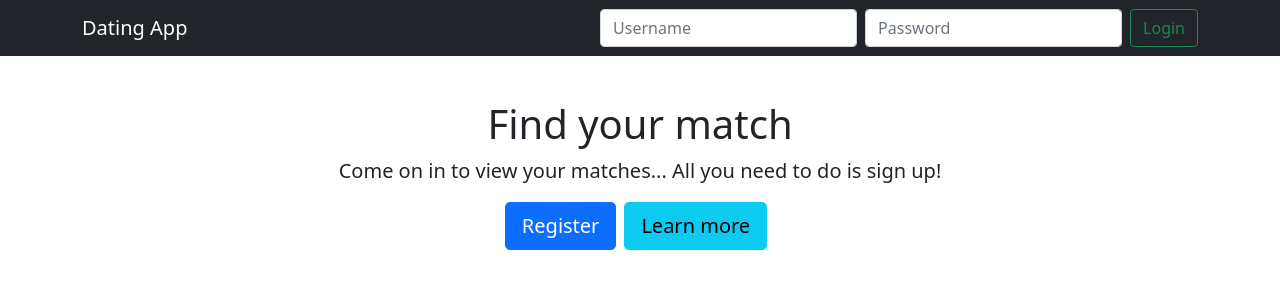
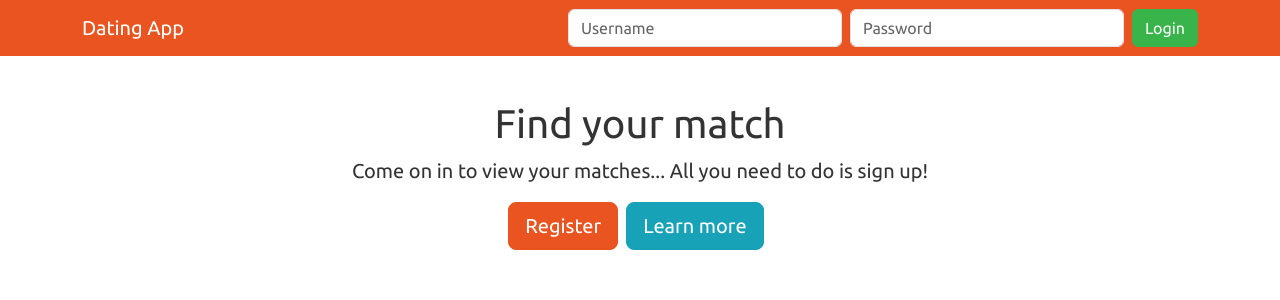
Before and after one commit to dev-andre-m/dating-app-front, an Angular app: page / in a window 1280 px wide. Shown: the top 300 px of the page. Built offline with nearby package versions, Linux system fonts and the light colour scheme; no server answers.

Commit message:
feat: auth guards and shared module

```diff
--- a/angular.json
+++ b/angular.json
@@ -25,9 +25,10 @@
               "src/assets"
             ],
             "styles": [
-              "./node_modules/ngx-bootstrap/datepicker/bs-datepicker.css",
-              "./node_modules/bootstrap/dist/css/bootstrap.min.css",
-              "./node_modules/font-awesome/css/font-awesome.min.css",
+              "node_modules/ngx-bootstrap/datepicker/bs-datepicker.css",
+              "node_modules/bootstrap/dist/css/bootstrap.min.css",
+              "node_modules/bootswatch/dist/united/bootstrap.css",
+              "node_modules/font-awesome/css/font-awesome.min.css",
               "node_modules/ngx-toastr/toastr.css",
               "src/styles.css"
             ],
--- a/package.json
+++ b/package.json
@@ -19,6 +19,7 @@
     "@angular/platform-browser-dynamic": "^15.2.0",
     "@angular/router": "^15.2.0",
     "bootstrap": "^5.1.3",
+    "bootswatch": "^5.2.3",
     "font-awesome": "^4.7.0",
     "ngx-bootstrap": "^10.2.0",
     "ngx-toastr": "^16.1.0",
--- /dev/null
+++ b/src/app/_guards/auth.guard.ts
@@ -0,0 +1,25 @@
+import { Injectable } from '@angular/core';
+import { CanActivate } from '@angular/router';
+import { Observable, map } from 'rxjs';
+import { AccountService } from '../_services/account.service';
+import { ToastrService } from 'ngx-toastr';
+
+@Injectable({
+  providedIn: 'root'
+})
+export class AuthGuard implements CanActivate {
+
+  constructor(private accountService: AccountService, private toastr: ToastrService) {}
+  canActivate(): Observable<boolean> {
+    return this.accountService.currentUser$.pipe(
+      map(user => {
+        if(user) return true;
+        else {
+          this.toastr.error('You cannot access this page');
+          return false;
+        }
+      })
+    )
+  }
+
+}
--- /dev/null
+++ b/src/app/_modules/shared.module.ts
@@ -0,0 +1,22 @@
+import { NgModule } from '@angular/core';
+import { CommonModule } from '@angular/common';
+import { BsDropdownModule } from 'ngx-bootstrap/dropdown';
+import { ToastrModule } from 'ngx-toastr';
+
+
+
+@NgModule({
+  declarations: [],
+  imports: [
+    CommonModule,
+    BsDropdownModule.forRoot(),
+    ToastrModule.forRoot({
+      positionClass: 'toast-bottom-right'
+    })
+  ],
+  exports: [
+    BsDropdownModule,
+    ToastrModule
+  ]
+})
+export class SharedModule { }
--- a/src/app/app-routing.module.ts
+++ b/src/app/app-routing.module.ts
@@ -5,13 +5,20 @@ import { MemberListComponent } from './members/member-list/member-list.component
 import { MemberDetailComponent } from './members/member-detail/member-detail.component';
 import { ListsComponent } from './lists/lists.component';
 import { MessagesComponent } from './messages/messages.component';
+import { AuthGuard } from './_guards/auth.guard';
 
 const routes: Routes = [
   {path: '', component: HomeComponent},
-  {path: 'members', component: MemberListComponent},
-  {path: 'members/:id', component: MemberDetailComponent},
-  {path: 'lists', component: ListsComponent},
-  {path: 'messages', component: MessagesComponent},
+  {path: '' ,
+    runGuardsAndResolvers: 'always',
+    canActivate: [AuthGuard],
+    children: [
+      {path: 'members', component: MemberListComponent},
+      {path: 'members/:id', component: MemberDetailComponent},
+      {path: 'lists', component: ListsComponent},
+      {path: 'messages', component: MessagesComponent}
+    ]
+  },
   {path: '**', component: HomeComponent, pathMatch: 'full'},
 ];
 
--- a/src/app/app.module.ts
+++ b/src/app/app.module.ts
@@ -7,14 +7,13 @@ import { AppComponent } from './app.component';
 import { BrowserAnimationsModule } from '@angular/platform-browser/animations';
 import { NavComponent } from './nav/nav.component';
 import { FormsModule } from '@angular/forms';
-import { BsDropdownModule } from 'ngx-bootstrap/dropdown';
 import { HomeComponent } from './home/home.component';
 import { RegisterComponent } from './register/register.component';
 import { MemberListComponent } from './members/member-list/member-list.component';
 import { MemberDetailComponent } from './members/member-detail/member-detail.component';
 import { ListsComponent } from './lists/lists.component';
 import { MessagesComponent } from './messages/messages.component';
-import { ToastrModule } from 'ngx-toastr';
+import { SharedModule } from './_modules/shared.module';
 
 @NgModule({
   declarations: [
@@ -33,10 +32,7 @@ import { ToastrModule } from 'ngx-toastr';
     HttpClientModule,
     BrowserAnimationsModule,
     FormsModule,
-    BsDropdownModule.forRoot(),
-    ToastrModule.forRoot({
-      positionClass: 'toast-bottom-right'
-    })
+    SharedModule
   ],
   providers: [],
   bootstrap: [AppComponent]
--- a/src/app/nav/nav.component.html
+++ b/src/app/nav/nav.component.html
@@ -1,7 +1,9 @@
-<nav class="navbar navbar-expand-md navbar-dark fixed-top bg-dark">
+<nav class="navbar navbar-expand-md navbar-dark fixed-top bg-primary">
     <div class="container">
         <a class="navbar-brand" routerLink="/" routerLinkActive="active">Dating App</a>
+
         <ul class="navbar-nav me-auto mb-2 mb-md-0" *ngIf="accountService.currentUser$ | async">
+          <ng-container *ngIf="accountService.currentUser$ | async">
             <li class="nav-item">
               <a class="nav-link" routerLink="/members" routerLinkActive="active">Matches</a>
             </li>
@@ -11,11 +13,12 @@
             <li class="nav-item">
               <a class="nav-link" routerLink="/messages" routerLinkActive="active">Messages</a>
             </li>
+          </ng-container>
         </ul>
 
-        <div class="dropdown" *ngIf="accountService.currentUser$ | async" dropdown>
-            <a class="dropdown-toggle text-light text-decoration-none" dropdownToggle>Welcome user</a>
-            <div class="dropdown-menu mt-3" *dropdownMenu="">
+        <div class="dropdown" *ngIf="(accountService.currentUser$ | async) as user" dropdown>
+            <a class="dropdown-toggle text-light text-decoration-none" dropdownToggle>Welcome {{user.username | titlecase}}</a>
+            <div class="dropdown-menu mt-3" *dropdownMenu>
                 <a class="dropdown-item">Edit Profile</a>
                 <a class="dropdown-item" (click)="logout()">Logout</a>
             </div>
@@ -24,7 +27,7 @@
         <form *ngIf="!(accountService.currentUser$ | async)" #loginForm="ngForm" class="d-flex" (ngSubmit)="login()" autocomplete="off">
             <input name="username" [(ngModel)]="model.username" class="form-control me-2" type="text" placeholder="Username">
             <input name="password" [(ngModel)]="model.password" class="form-control me-2" type="password" placeholder="Password">
-            <button class="btn btn-outline-success" type="submit">Login</button>
+            <button class="btn btn-success" type="submit">Login</button>
         </form>
     </div>
 </nav>
```
Also changed, not shown: 1 other file (tests, documents, lock files or other folders). Lines whose indentation alone changed are shown as unchanged.
